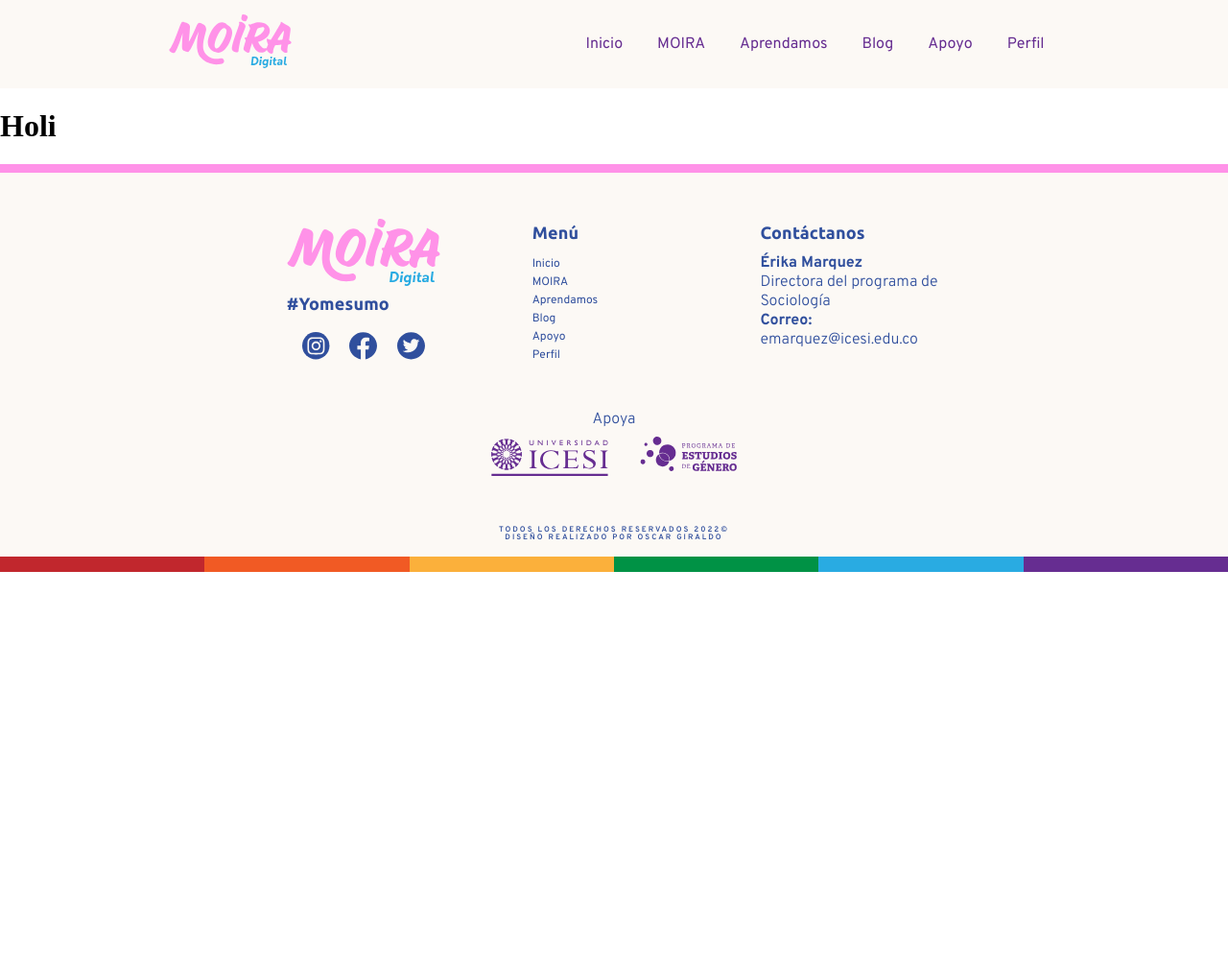
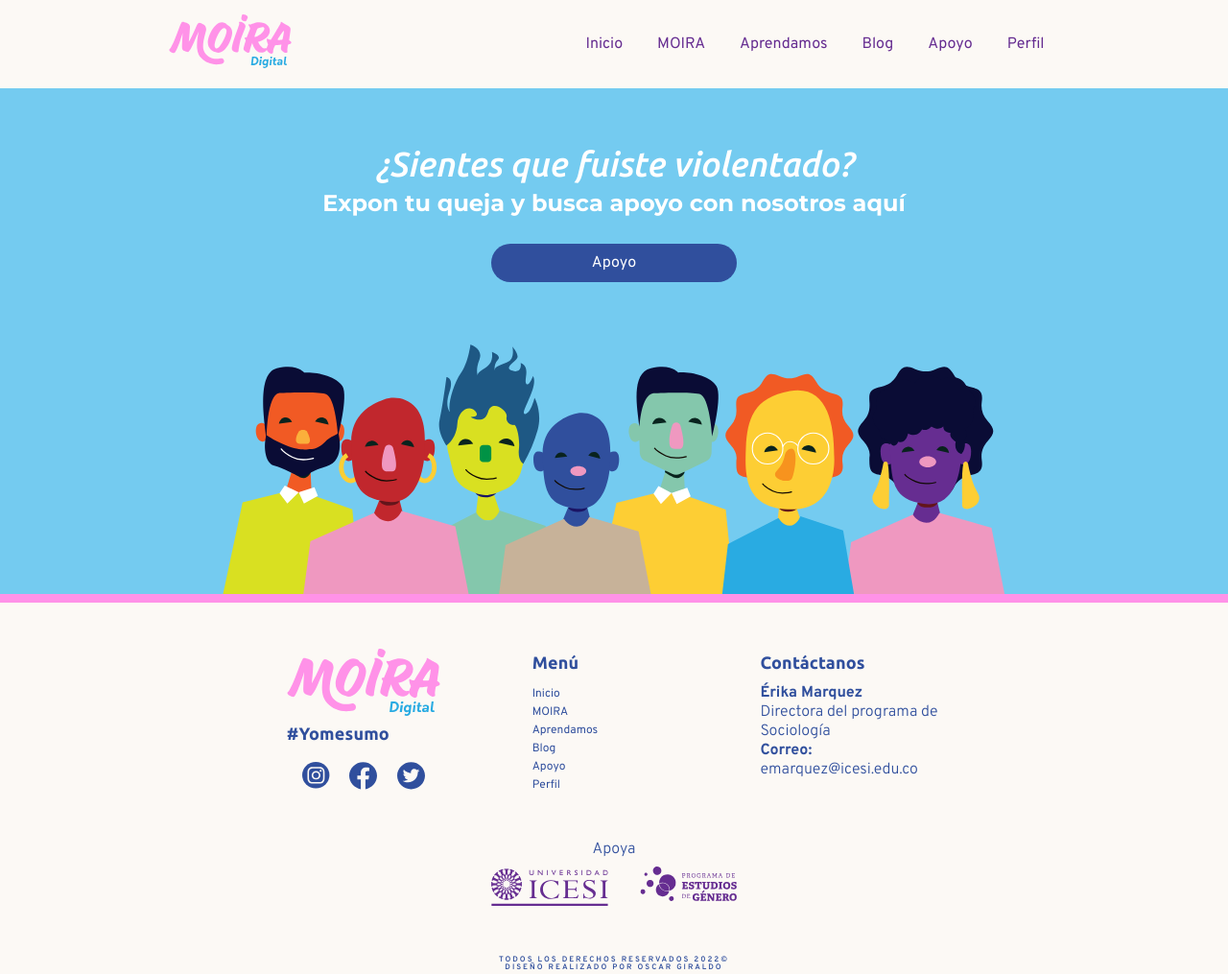
Before and after one commit to joctypo/Ruta-Moira, a plain HTML site: page index.html in a window 1280 px wide. Shown: the top 1015 px of the page at 96% size. Before the commit the page ends 800 px from the top, so only its background shows below. Drawn offline with Linux system fonts and the light colour scheme; no server answers.

Commit message:
progress index

```diff
--- a/index.html
+++ b/index.html
@@ -25,7 +25,12 @@
             </ul>
         </nav>
     </header>
-    <h1>Holi</h1>
+    <div class="banner">
+        <h3>¿Sientes que fuiste violentado?</h3>
+        <h4>Expon tu queja y busca apoyo con nosotros aquí</h4>
+        <input type="button"value="Apoyo" class="button-1support" id="buttonbanner">
+        <img src="./sources/banner.svg" alt="Personas diversas">
+    </div>
     <footer class="footer">
         <div class="footer__rect_fucsia"></div>
         <div class="footer__settings">
@@ -87,6 +92,7 @@
     </footer>
     <script src="./js/utils.js"></script>
     <script type="module" src="./js/user.js"></script>
+    <script src="./js/index.js"></script>
 
 </body>
 </html>
--- /dev/null
+++ b/js/index.js
@@ -0,0 +1,7 @@
+const buttonbanner = document.getElementById("buttonbanner");
+
+buttonbanner.addEventListener("click", e=>{
+
+    window.open("./apoyo.html","_self");
+
+})
--- a/styles/style.scss
+++ b/styles/style.scss
@@ -46,6 +46,28 @@ body{
     margin: 0;
 }
 
+.banner{
+    display: flex;
+    flex-direction: column;
+    justify-content: space-between;
+    background: $blue-2;
+    align-items: center;
+    text-align: center;
+    color: $neutral-color-6;
+
+    h3{
+        margin: 4rem 0rem 1rem 0rem;
+    }
+
+    img{
+        width: 70%;
+    }
+
+}
+
+#buttonbanner{
+    width: 20%;
+}
 h5{
     font-family: $subtittle-font;
     font-weight: 700;
```
Also changed, not shown: sources/banner.svg (added), styles/style.css, 1 other file.
